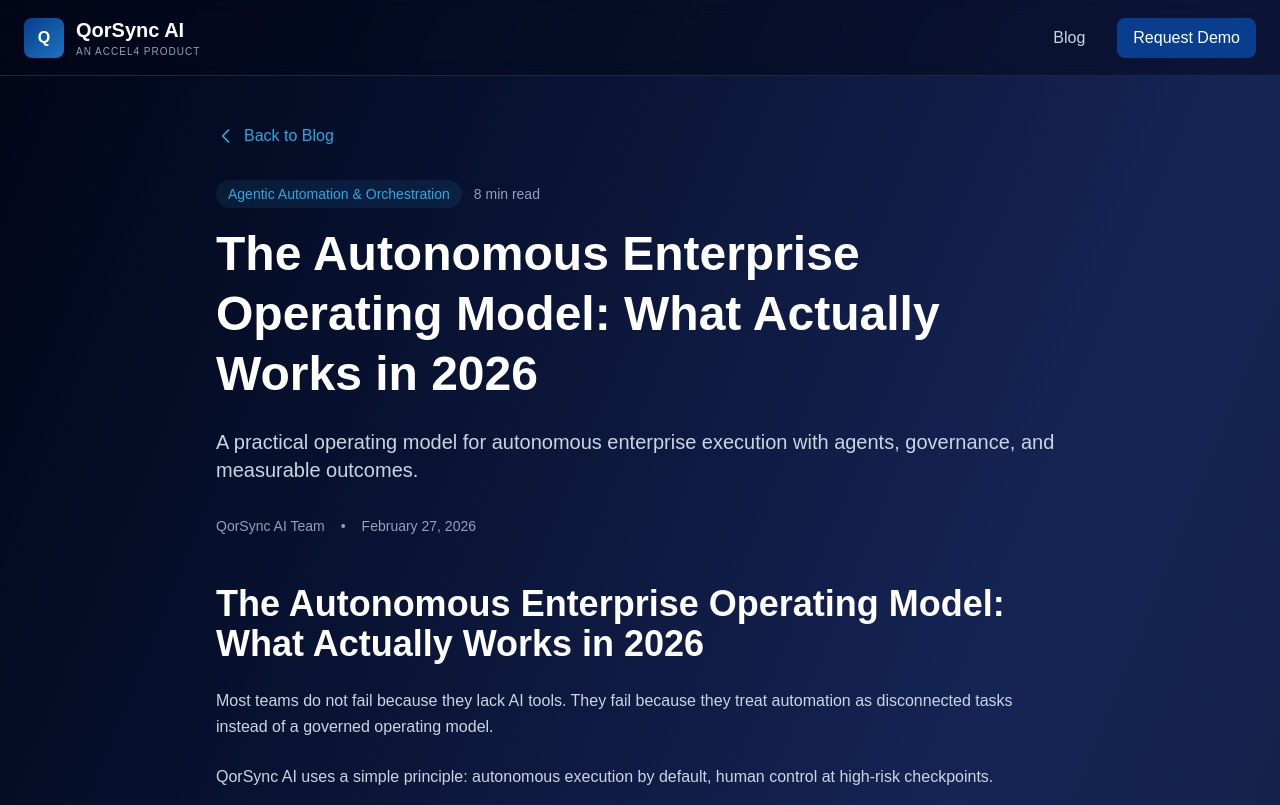
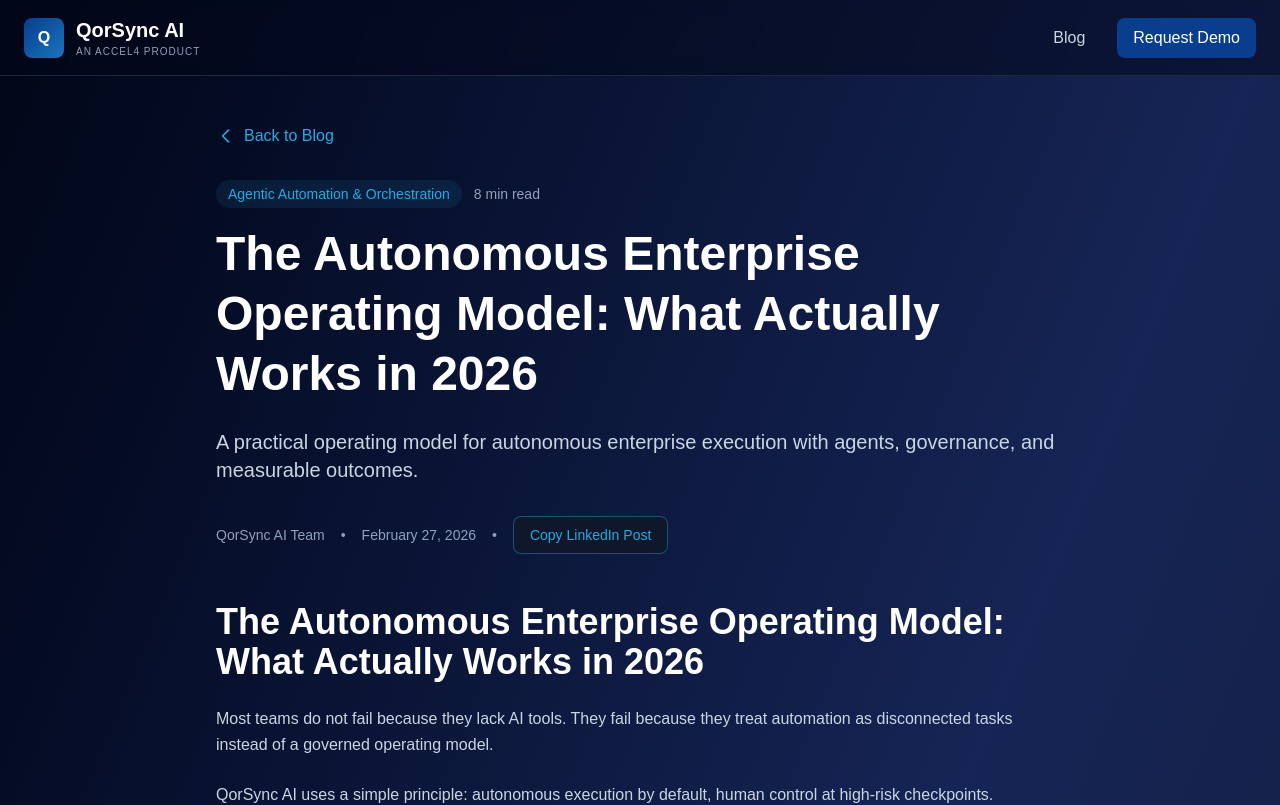
Before and after one commit to dhawalc/aibrain-public, a Next.js app: page /blog/autonomous-enterprise-operating-model in a window 1280 px wide. Shown: the top 805 px of the page. Built offline with nearby package versions, Linux system fonts and the light colour scheme; no server answers.

Commit message:
Add LinkedIn copy button and lock MVP stack decisions

```diff
--- a/app/blog/[slug]/page.tsx
+++ b/app/blog/[slug]/page.tsx
@@ -5,8 +5,9 @@
 import rehypeHighlight from 'rehype-highlight'
 import rehypeSanitize from 'rehype-sanitize'
 import remarkGfm from 'remark-gfm'
+import LinkedInCopyButton from '@/components/linkedin-copy-button'
 import { getAllArticles, getArticleBySlug, getRelatedArticles } from '@/lib/blog'
-import { REQUEST_DEMO_URL } from '@/lib/site'
+import { REQUEST_DEMO_URL, SITE_URL } from '@/lib/site'
 
 type Params = Promise<{ slug: string }>
 
@@ -44,6 +45,7 @@
   }
 
   const related = await getRelatedArticles(slug)
+  const articleUrl = `${SITE_URL}/blog/${slug}`
 
   return (
     <div className="min-h-screen bg-gradient-to-br from-slate-950 via-blue-950 to-slate-900">
@@ -97,6 +99,8 @@
                 day: 'numeric',
               })}
             </time>
+            <span>•</span>
+            <LinkedInCopyButton title={post.title} description={post.description} url={articleUrl} />
           </div>
         </header>
 
--- /dev/null
+++ b/components/linkedin-copy-button.tsx
@@ -0,0 +1,40 @@
+'use client'
+
+import { useState } from 'react'
+
+type LinkedInCopyButtonProps = {
+  title: string
+  description: string
+  url: string
+}
+
+function buildLinkedInPost({ title, description, url }: LinkedInCopyButtonProps): string {
+  return `${title}
+
+${description}
+
+Read more: ${url}
+
+#QorSyncAI #Accel4 #EnterpriseAI #AgenticAI #Automation`
+}
+
+export default function LinkedInCopyButton({ title, description, url }: LinkedInCopyButtonProps) {
+  const [copied, setCopied] = useState(false)
+
+  const handleCopy = async () => {
+    const payload = buildLinkedInPost({ title, description, url })
+    await navigator.clipboard.writeText(payload)
+    setCopied(true)
+    setTimeout(() => setCopied(false), 1800)
+  }
+
+  return (
+    <button
+      type="button"
+      onClick={handleCopy}
+      className="inline-flex items-center rounded-lg border border-[#26AAE3]/40 bg-slate-900 px-4 py-2 text-sm font-medium text-[#26AAE3] transition hover:bg-slate-800"
+    >
+      {copied ? 'Copied LinkedIn Post' : 'Copy LinkedIn Post'}
+    </button>
+  )
+}
```
Also changed, not shown: 3 other files (tests, documents, lock files or other folders).
